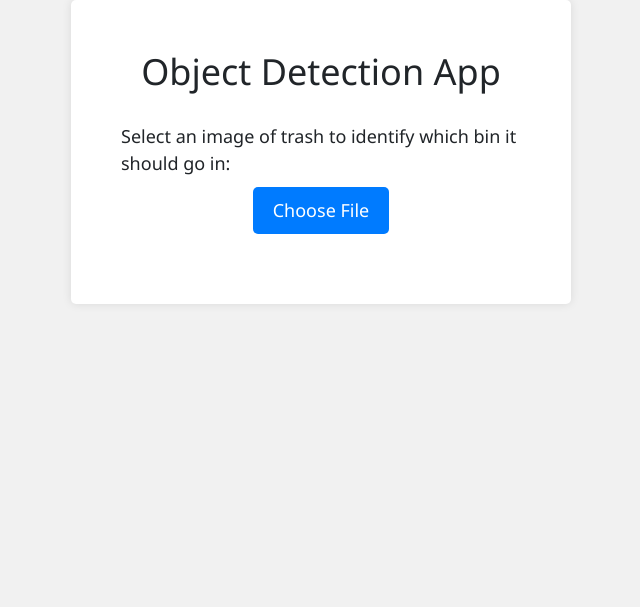
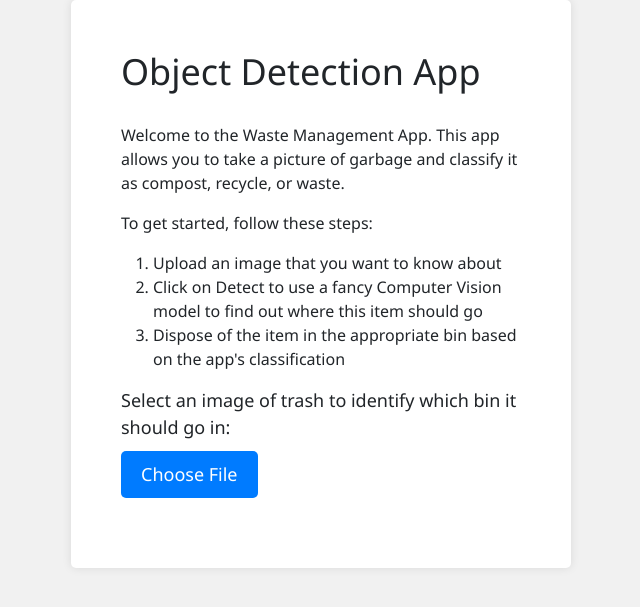
Before and after one commit to c-macmillan/TrashDetectionApp, a Flask app: page / in a window 1280 px wide. Shown: the top 607 px of the page, without its empty margins (319-959 px from the left). Run offline with Flask 2, Linux system fonts and the light colour scheme; some libraries are stand-ins or nearby versions.

Commit message:
links flask app to ML predictions and updates html templates to display probability

```diff
--- a/Object.py
+++ b/Object.py
@@ -1,6 +1,13 @@
+id2label = {
+    0: 'cardboard',
+    1: 'compost',
+    2: 'glass',
+    3:'metal',
+    4: 'plastic'
+}
+
 class Object:
-    def __init__(self, label, probability, image_data, education):
-        self.label = label
-        self.probability = probability
-        self.image_data = image_data
+    def __init__(self, class_id, probability, education=""):
+        self.label = id2label[class_id]
+        self.probability = str(round(float(probability), 2) * 100) + "%"
         self.education = education
--- a/main.py
+++ b/main.py
@@ -1,9 +1,10 @@
 from flask import Flask, render_template, request
-import numpy as np
 from PIL import Image
 from io import BytesIO
 import base64
-from object_detection import detect_object
+from prediction import return_prediction
+from Object import Object
+import numpy as np
 
 app = Flask(__name__)
 
@@ -17,10 +18,10 @@ def upload_image():
         # Get the uploaded file and convert it to a numpy array
         file = request.files['file']
         image = Image.open(file)
-        image_data = np.array(image)
 
         # Call the object detection model
-        object = detect_object(image_data)
+        pred_id, probability = return_prediction(img = image)
+        object = Object(pred_id, probability)
 
         # Convert the image data to base64 and pass it to the template
         buffered = BytesIO()
--- a/templates/upload.html
+++ b/templates/upload.html
@@ -83,8 +83,15 @@
     </style>
   </head>
   <body>
-    <div class="container" style="text-align: center;">
+    <div class="container" style="text-align: left;">
       <h1>Object Detection App</h1>
+      <p>Welcome to the Waste Management App. This app allows you to take a picture of garbage and classify it as compost, recycle, or waste.</p>
+      <p>To get started, follow these steps:</p>
+      <ol>
+        <li>Upload an image that you want to know about</li>
+        <li>Click on Detect to use a fancy Computer Vision model to find out where this item should go</li>
+        <li>Dispose of the item in the appropriate bin based on the app's classification</li>
+      </ol>
       <form action="/" method="post" enctype="multipart/form-data">
         <label for="file">Select an image of trash to identify which bin it should go in:</label>
         <label class="custom-file-upload">
```
Also changed, not shown: prediction.py (+14 -36 lines), templates/results.html (+9 -7 lines).
